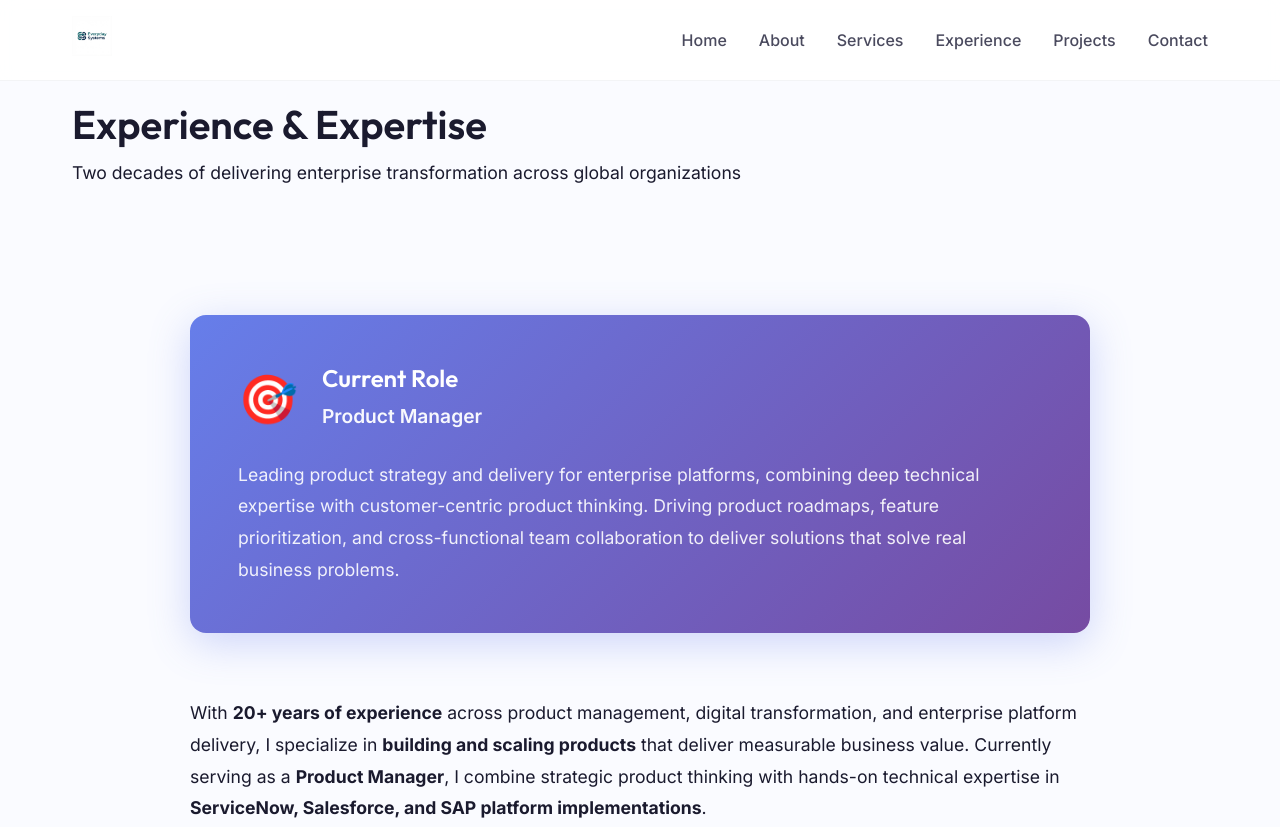
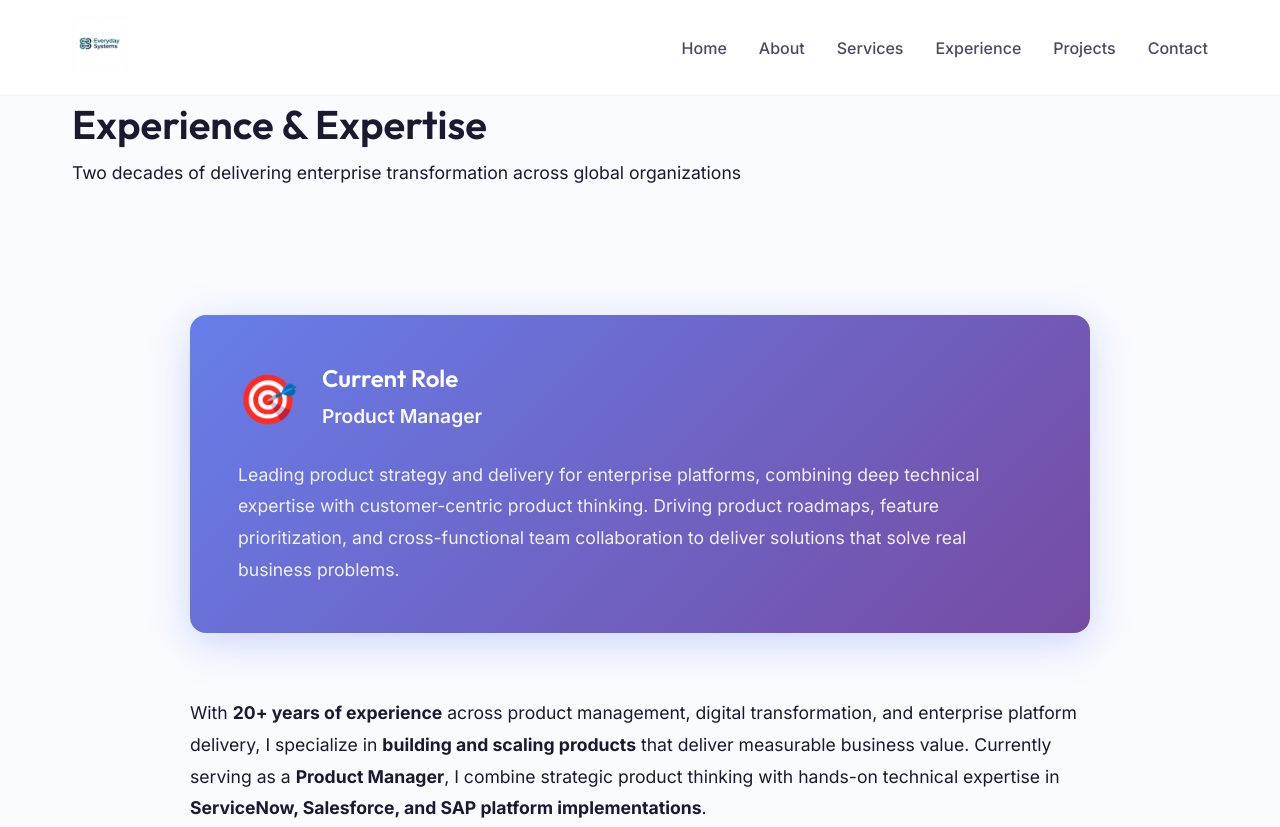
Before and after one commit to kanwarsx-prog/everyday-systems, a website: page about.html in a window 1280 px wide. Shown: the top 827 px of the page. Drawn offline with Linux system fonts and the light colour scheme.

Commit message:
Increase logo size from 40px to 55px for better visibility

```diff
--- a/about.html
+++ b/about.html
@@ -20,7 +20,7 @@
     <nav class="navbar" id="navbar">
         <div class="nav-container">
             <a href="index.html" class="logo">
-                <img src="assets/everyday-systems-logo.png" alt="Everyday Systems" style="height: 40px;">
+                <img src="assets/everyday-systems-logo.png" alt="Everyday Systems" style="height: 55px;">
             </a>
 
             <button class="menu-toggle" id="menuToggle" aria-label="Toggle menu">
```
Also changed, not shown: index.html (+1 -1 lines).
